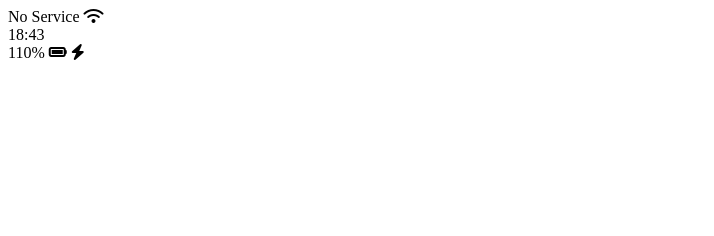
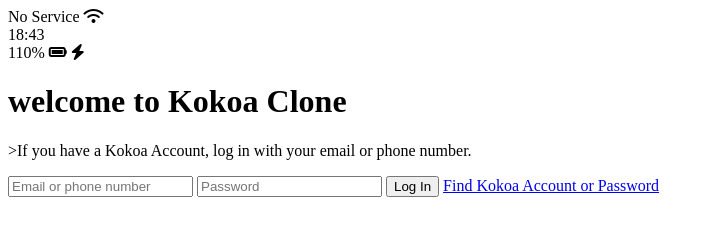
Before and after one commit to redfl0wer/html, a plain HTML site: page index.html in a window 1280 px wide. Shown: the whole page, without its empty margins (0-714 px from the left). Drawn offline with Linux system fonts and the light colour scheme.

Commit message:
Welcome header, login form

```diff
--- a/index.html
+++ b/index.html
@@ -21,6 +21,20 @@
       <i class="fas fa-bolt"></i>
     </div>
   </div>
+
+  <header class="welcome-header">
+    <h1 class="welcome-header__title">welcome to Kokoa Clone</h1>
+    <p class="welcome-header__text">>If you have a Kokoa Account, log in with your email or phone number.</p>
+  </header>
+
+  <form id="login-form">
+    <input type="text" placeholder="Email or phone number" />
+    <input type="pasword" placeholder="Password" />
+    <input type="submit" value="Log In" />
+    <a href="#">Find Kokoa Account or Password</a>
+  </form>
+
+
   <script src="https://kit.fontawesome.com/6478f529f2.js"
     crossorigin="anonymous"></script>
 </body>
```
